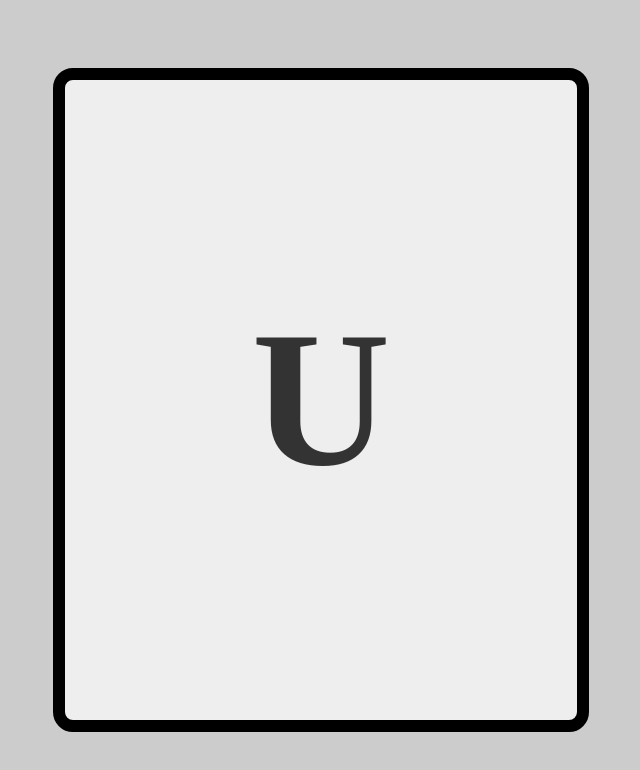
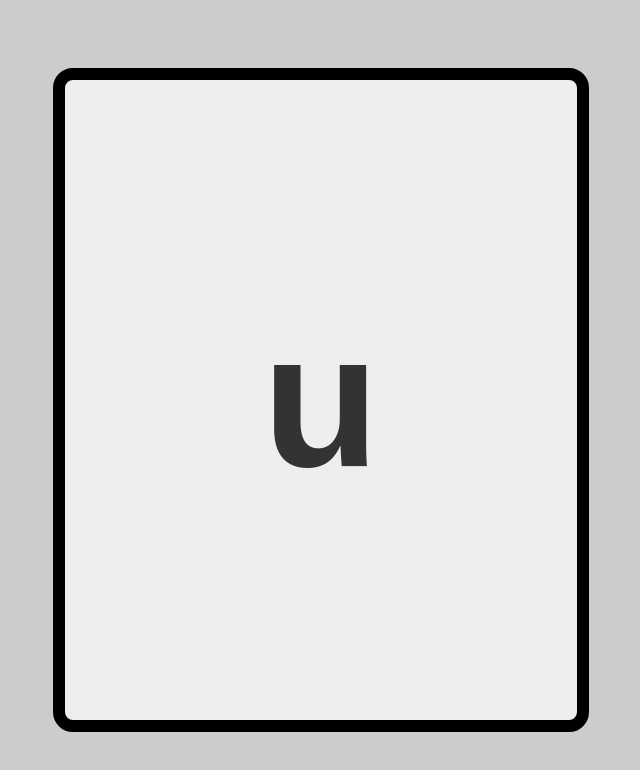
Before and after one commit to jethrobaldonado/letter-flash-cards, a React (Vite) app: page / in a window 1280 px wide. Shown: the top 770 px of the page, without its empty margins (319-959 px from the left). Built offline with nearby package versions, Linux system fonts and the light colour scheme.

Commit message:
Add lowercase/uppercase

```diff
--- a/src/App.css
+++ b/src/App.css
@@ -1,6 +1,6 @@
 body {
   background: #cccccc;
-  font-family: 'Courier 10 Pitch';
+  font-family: 'Arial';
 }
 #root {
   max-width: 1280px;
@@ -39,6 +39,7 @@ body {
 
 .card {
   padding: 2em;
+  text-transform: lowercase;
 }
 
 .read-the-docs {
--- a/src/App.tsx
+++ b/src/App.tsx
@@ -5,6 +5,7 @@ import {JackInTheBox} from "react-awesome-reveal";
 function App() {
   const [currentLetter, setCurrentLetter] = useState(Math.floor(Math.random() * 26) + 65);
   const [previousLetters, setPreviousLetters] = useState<number[]>([]);
+  const [currentCase, setCurrentCase] = useState<number>(1);
   const [trigger, setTrigger] = useState(false);
   const {innerWidth: width, innerHeight: height} = window;
   const isMobile = width < height;
@@ -25,6 +26,7 @@ function App() {
   }, [previousLetters]);
   const handler = useCallback(() => {
     const randNumber = () => Math.floor(Math.random() * 26) + 65;
+    setCurrentCase(Math.floor(Math.random() * 2));
     const currentNumber = validateNumber(randNumber());
     setCurrentLetter(currentNumber);
     setTrigger(!trigger);
@@ -62,7 +64,7 @@ function App() {
           background: '#EEEEEE',
         }}
       >
-        <h1>{String.fromCharCode(currentLetter)}</h1>
+        <h1 style={{ textTransform: currentCase ? 'lowercase' : 'uppercase' }}>{String.fromCharCode(currentLetter)}</h1>
       </div>
     </JackInTheBox>
   )
```
Also changed, not shown: 1 other file (tests, documents, lock files or other folders).
